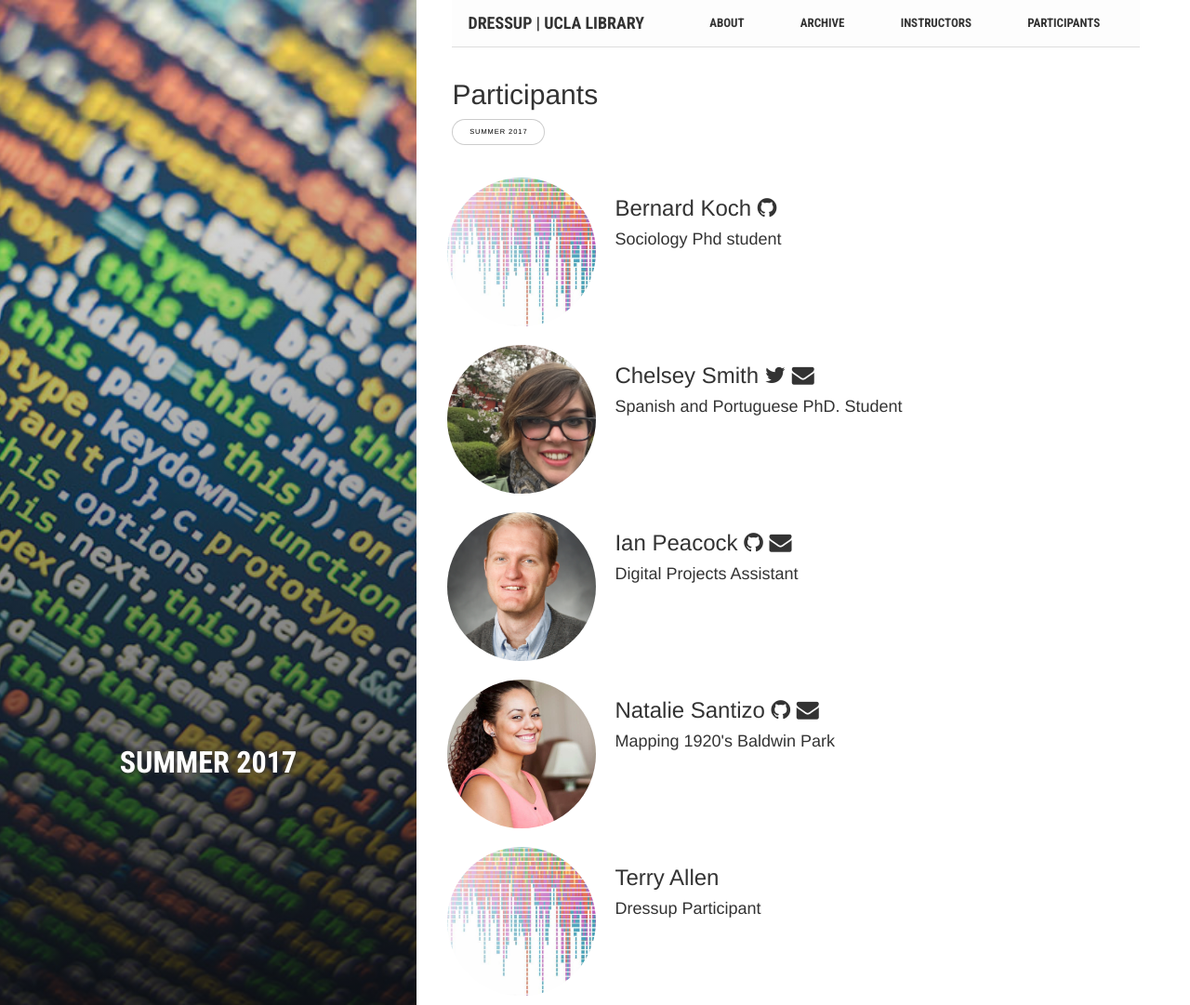
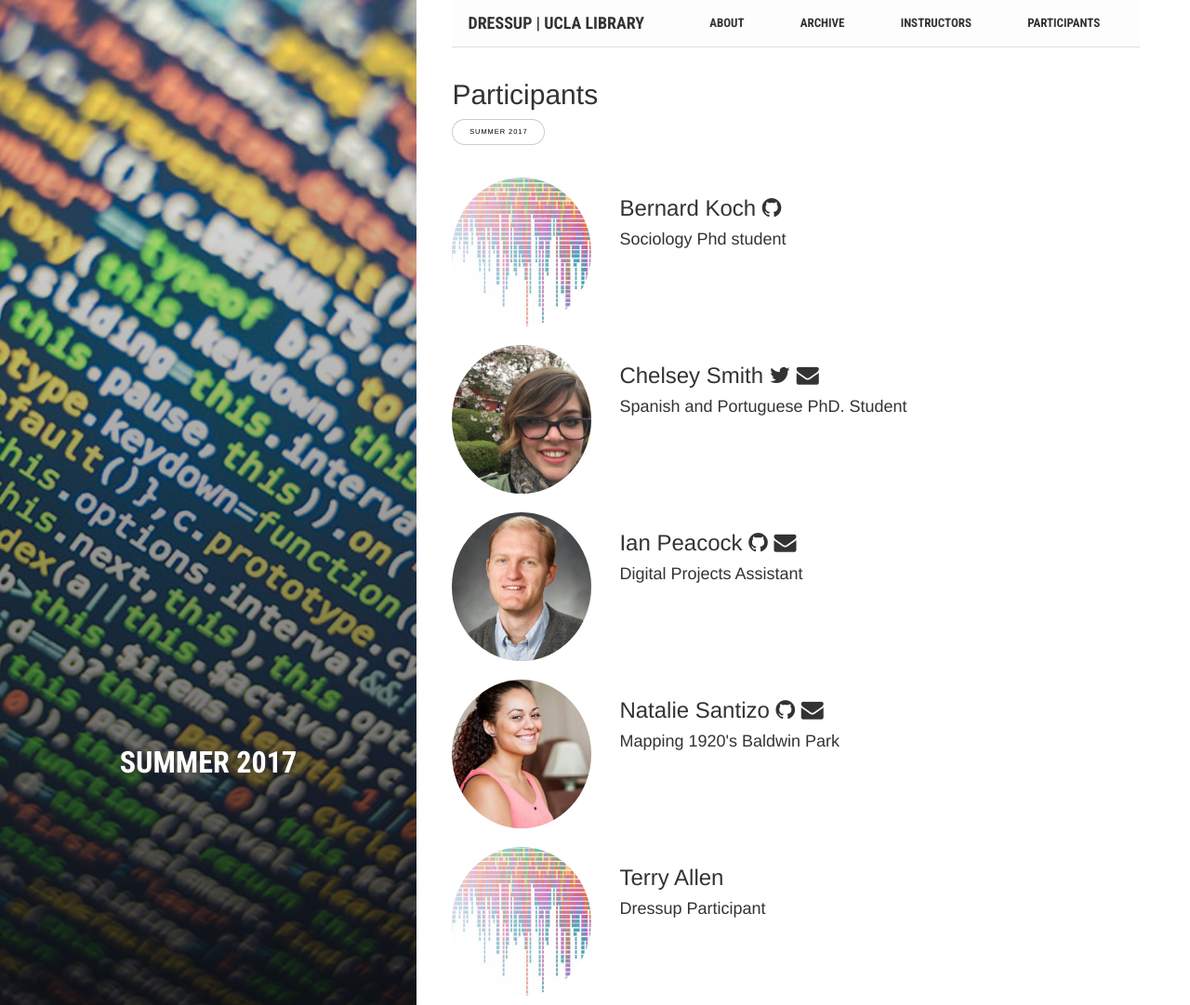
Before and after one commit to dnoneill/dressup-rebuild, a Jekyll site: the page built from _sessions/summer_17.md, in a window 1280 px wide and 1081 px high. Shown: the whole window at 93% size. Built offline with Jekyll 4.4.1, drawn with Linux system fonts in a browser that asks for light colours.

Commit message:
added button, row css from old theme. added breakpoints to instructor and participant layouts

```diff
--- a/_layouts/participants.html
+++ b/_layouts/participants.html
@@ -16,14 +16,14 @@
     {% if person.role == "participant" and person.session == class %}
     <div class="content">
         <div class="row">
-            <div class="col-4" style="width: 18rem; height: 18rem;">
+            <div class="col-xs-3 col-sm-4 col-md-4 col-lg-4 col-xl-4" style="width: 18rem; height: 18rem;">
                 {% if person.picture %}
                  <img class="img-circle" src="{{ site.baseurl }}/images/{{ person.picture }}.jpg" align="left">
                 {% else %}
                 <img class="img-circle" src="{{ site.baseurl }}/images/colors.jpg" align="left">
                 {% endif %}
             </div>
-            <div class="col-8">
+            <div class="col-xs-7 col-sm-8 col-md-8 col-lg-9 col-xl-10">
                 <h3><a href="{{ site.baseurl }}{{ person.url }}">{{ person.display_name }}</a>
                  {% if person.twitter %}
                 <a href="https://twitter.com/{{ person.twitter }}" target="_blank"><i class="fa fa-twitter"></i></a>
```
